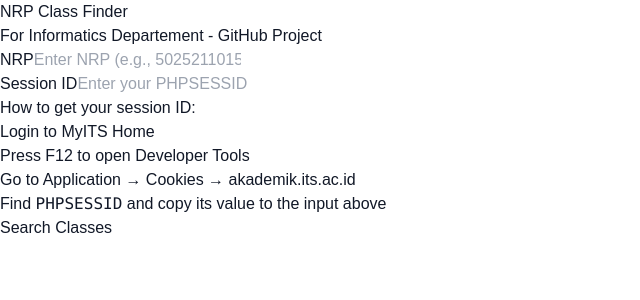
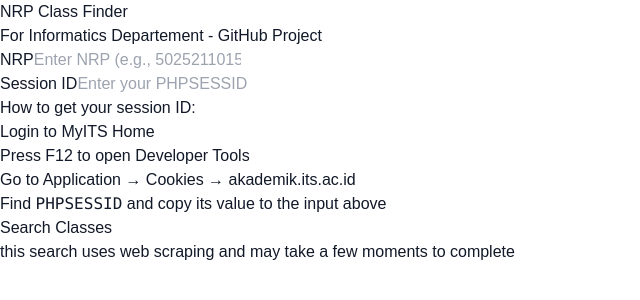
Before and after one commit to daf2a/nrp-class-finder, a Next.js app: page / in a window 1280 px wide. Shown: the top 300 px of the page, without its empty margins (0-640 px from the left). Built offline with nearby package versions, Linux system fonts and the light colour scheme.

Commit message:
add notes

```diff
--- a/src/app/page.tsx
+++ b/src/app/page.tsx
@@ -93,6 +93,7 @@
             <SessionInstructions />
           </div>
 
+            <div>
             <button
               onClick={handleSearch}
               disabled={isLoading}
@@ -100,6 +101,10 @@
             >
               {isLoading ? 'Searching...' : 'Search Classes'}
             </button>
+            <p className="mt-2 text-sm text-gray-600 italic text-center">
+              this search uses web scraping and may take a few moments to complete
+            </p>
+            </div>
         </div>
 
         {error && (
```
Lines whose indentation alone changed are shown as unchanged.
